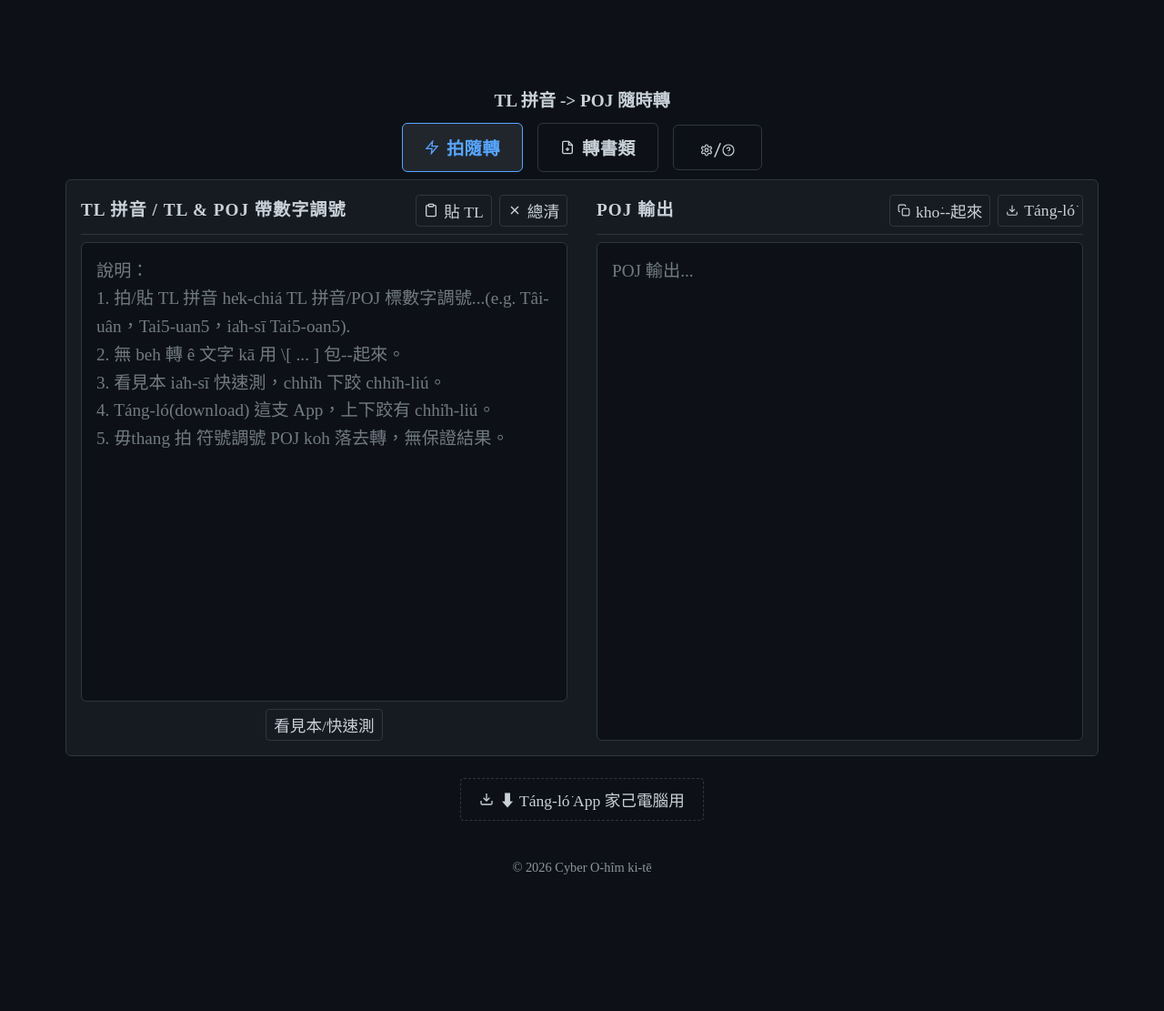
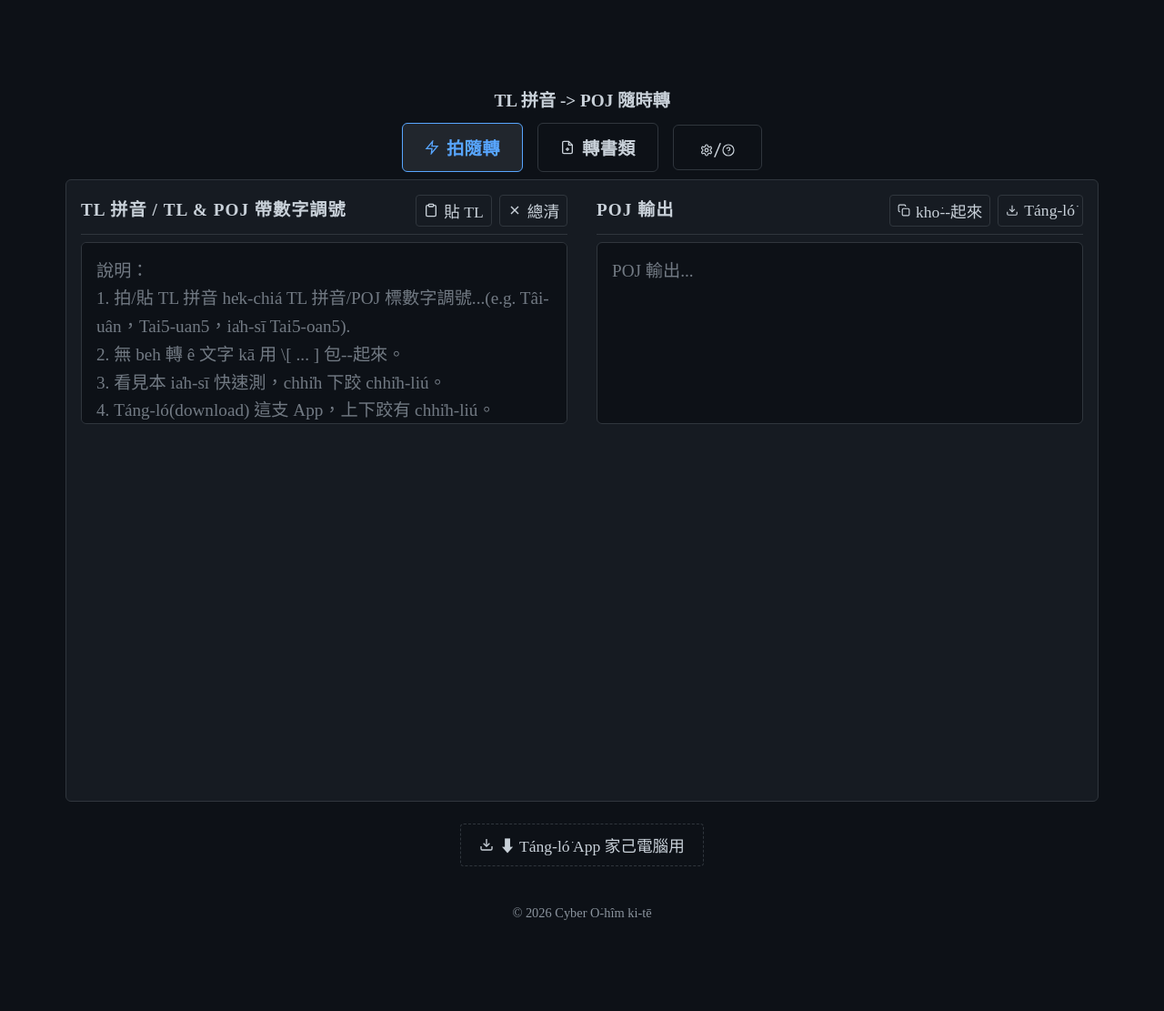
Before and after one commit to CyberOoHim/CyberOoHim.github.io, a Jekyll site: the page built from pages/tl_poj_converter.html, in a window 1280 px wide. Shown: the whole page at 91% size. Built offline with Jekyll 4.4.1, drawn with Linux system fonts in a browser that asks for light colours; some web fonts are replaced; before the commit the page ends 1061 px from its top, so only the background shows below that.

Commit message:
UI: adjust UI and remove a test button in the main page

```diff
--- a/pages/tl_poj_converter.html
+++ b/pages/tl_poj_converter.html
@@ -116,14 +116,62 @@
         .split-view {
             display: grid;
             grid-template-columns: 1fr 1fr;
-            gap: var(--spacing-md);
-            height: 600px;
+            grid-template-rows: auto 1fr;
+            gap: var(--spacing-xs) var(--spacing-md);
+            height: calc(100vh - 250px);
+            min-height: 400px;
+        }
+
+        .text-area-container {
+            display: contents;
+        }
+
+        .text-area-container:nth-child(1)>.toolbar {
+            grid-column: 1;
+            grid-row: 1;
+        }
+
+        .text-area-container:nth-child(1)>textarea {
+            grid-column: 1;
+            grid-row: 2;
+        }
+
+        .text-area-container:nth-child(2)>.toolbar {
+            grid-column: 2;
+            grid-row: 1;
+        }
+
+        .text-area-container:nth-child(2)>textarea {
+            grid-column: 2;
+            grid-row: 2;
         }
 
         @media (max-width: 768px) {
             .split-view {
                 grid-template-columns: 1fr;
-                height: auto;
+                grid-template-rows: auto 1fr auto 1fr;
+                height: calc(100vh - 150px);
+                min-height: 600px;
+            }
+
+            .text-area-container:nth-child(1)>.toolbar {
+                grid-column: 1;
+                grid-row: 1;
+            }
+
+            .text-area-container:nth-child(1)>textarea {
+                grid-column: 1;
+                grid-row: 2;
+            }
+
+            .text-area-container:nth-child(2)>.toolbar {
+                grid-column: 1;
+                grid-row: 3;
+            }
+
+            .text-area-container:nth-child(2)>textarea {
+                grid-column: 1;
+                grid-row: 4;
             }
         }
 
@@ -226,6 +274,7 @@
             line-height: 1.6;
             outline: none;
             width: 100%;
+            height: 100%;
             color: var(--text-primary);
             box-sizing: border-box;
             min-height: 200px;
@@ -560,8 +609,6 @@
                         </div>
                     </div>
                     <textarea id="rt-input" placeholder="" spellcheck="false"></textarea>
-                    <button class="tool-btn" id="ui-btn-quick-test" onclick="injectTestText()"
-                        style="margin-top: var(--spacing-xs); align-self: center;"></button>
                 </div>
                 <div class="text-area-container">
                     <div class="toolbar">
```
Also changed, not shown: other parts of pages/tl_poj_converter.html (+1 -2 lines).
